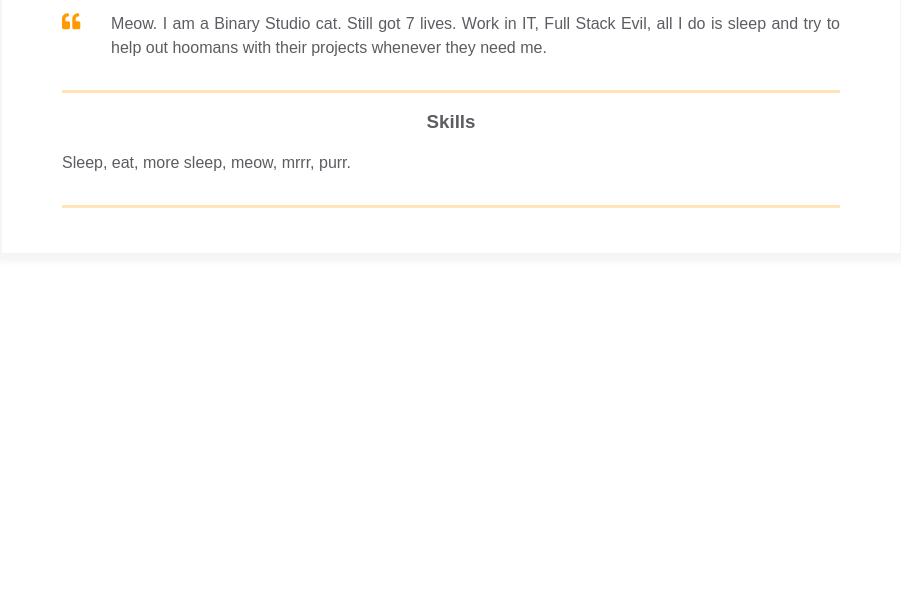
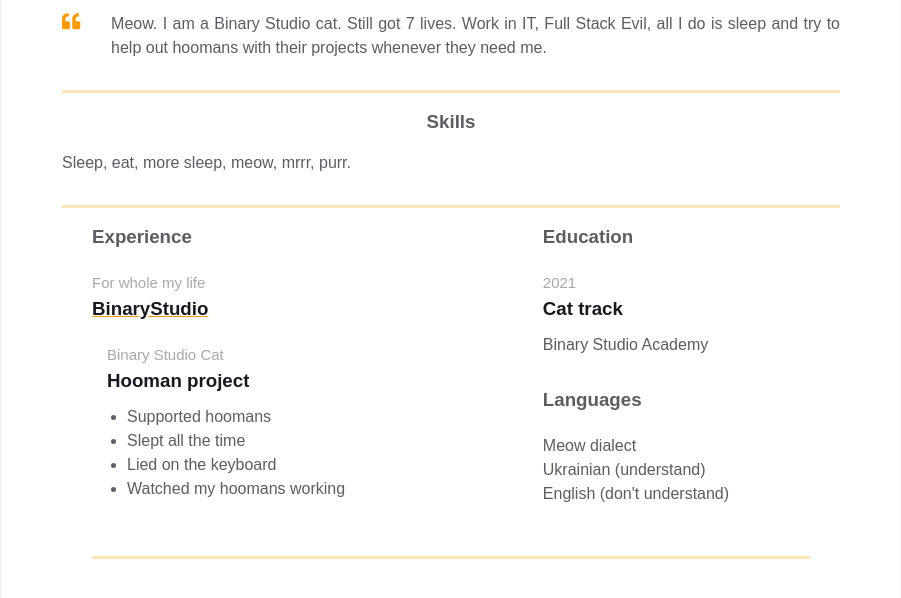
Before and after one commit to newento14/homepage, a plain HTML site: page index.html in a window 1280 px wide. Shown: the part 350-948 px from the top of the page, without its empty margins (189-1090 px from the left). Before the commit the page ends 800 px from the top, so only its background shows below. Drawn offline with Linux system fonts and the light colour scheme.

Commit message:
Add experience and education sections

```diff
--- a/index.html
+++ b/index.html
@@ -114,7 +114,60 @@
 							</p>
 						</div>
 					</div>
+					<div class="container">
+						<div class="resume__block">
+							<div class="main-info fh">
+								<div class="experiences">
+									<h3 class="experiences__header">Experience</h3>
+									<div class="experiences__company">
+										<div class="experiences__company-header">
+											<span class="experiences__company-header-durability">For whole my life</span>
+											<h3 class="experiences__company-header-name">BinaryStudio</h3>
+										</div>
 
+										<div class="experiences__company-project">
+											<span class="experiences__company-project-role">Binary Studio Cat</span>
+											<h3 class="experiences__company-project-name">Hooman project</h3>
+											<ul class="experiences__company-project-responsibilities">
+												<li>Supported hoomans</li>
+												<li>Slept all the time</li>
+												<li>Lied on the keyboard</li>
+												<li>Watched my hoomans working</li>
+											</ul>
+										</div>
+									</div>
+								</div>
+
+								<div class="additional-info fv">
+									<div class="additional-info fv">
+										<div class="additional-info__education">
+											<h3 class="additional-info__education-header">Education</h3>
+											<div class="additional-info__education-university">
+												<span class="additional-info__education-university-durability">2021</span>
+												<h3 class="additional-info__education-university-speciality">
+													Cat track
+												</h3>
+												<p class="additional-info__education-university-name">
+													Binary Studio Academy
+												</p>
+											</div>
+										</div>
+
+										<div class="additional-info__languages">
+											<h3 class="additional-info__languages-header">Languages</h3>
+											<p class="additional-info__languages-item">Meow dialect</p>
+											<p class="additional-info__languages-item">
+												Ukrainian (understand)
+											</p>
+											<p class="additional-info__languages-item">
+												English (don't understand)
+											</p>
+										</div>
+									</div>
+								</div>
+							</div>
+						</div>
+					</div>
 				</div>
 			</div>
 		</div>
```
